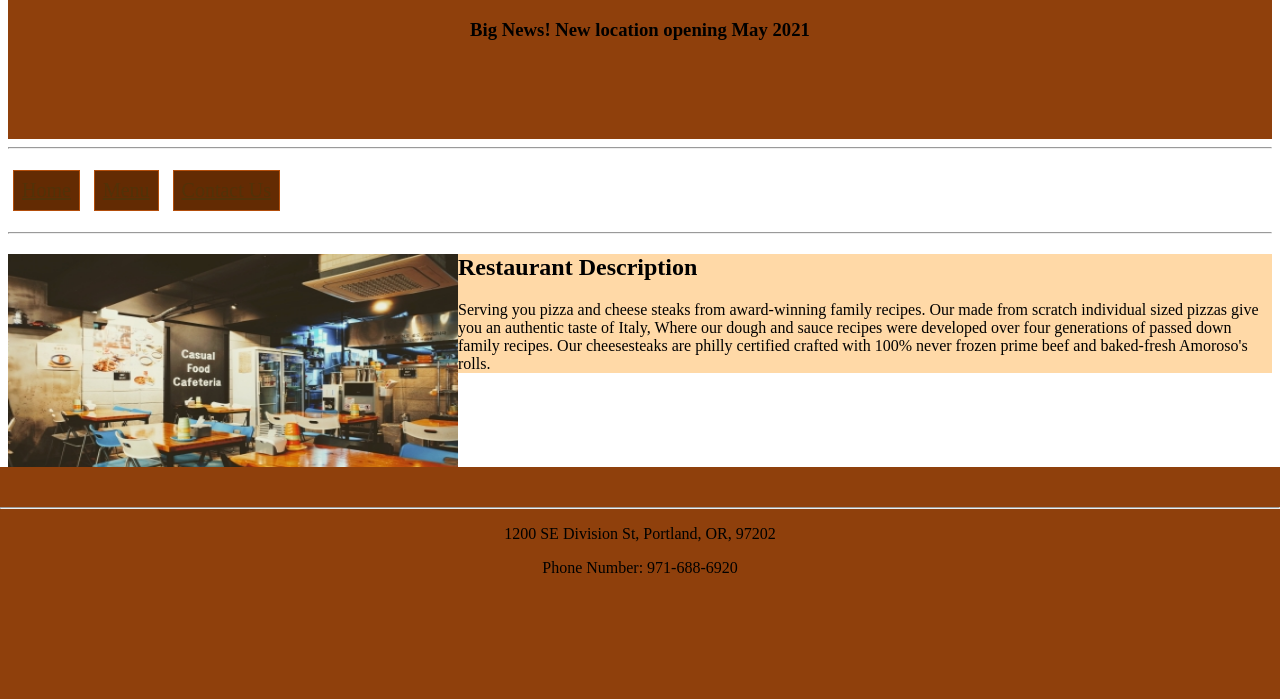
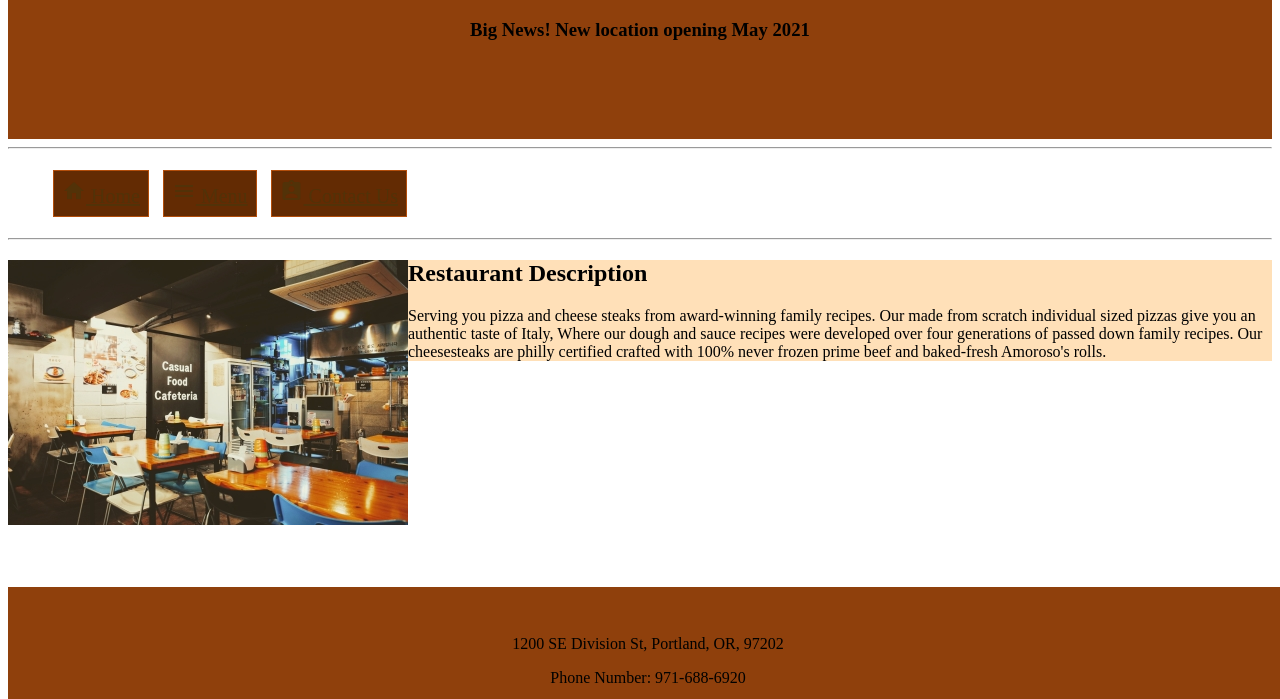
Before and after one commit to Devonjedi/SGProjects, a plain HTML site: page RestaurantWebsite/index.html in a window 1280 px wide. Shown: the part 101-800 px from the top of the page. Drawn offline with nearby package versions, Linux system fonts and the light colour scheme.

Commit message:
part 5 of restaurant website

```diff
--- a/RestaurantWebsite/index.html
+++ b/RestaurantWebsite/index.html
@@ -3,14 +3,18 @@
 <html lang="en">
 
 <head>
+    <meta charset="utf-8">
+    <meta name="viewport" content="width=device-width, initial-scale=1, shrink-to-fit=no">
+
     <title>Rendezvous</title>
 
     <link href="styles/restaurantStyles.css" rel="stylesheet" type="text/css" />
+    <link rel="stylesheet" href="https://fonts.googleapis.com/icon?family=Material+Icons">
 
 <!-- Style sheet Internal-->
     <style>
         section {
-            background-color: rgb(255, 217, 167);
+            background-color: rgb(255, 224, 184);
         }
 
     </style>
@@ -20,6 +24,7 @@
 
 
 <body>
+    <div class = "container-fluid">
 
         <header class="jumbotron">
             <h1>Rendezvous</h1>
@@ -27,23 +32,31 @@
 
         </header>
 
-
+    <!--https://www.w3schools.com/w3css/w3css_icons.asp link for icon library-->
     <!--Nav bar links-->
     <nav>
         <hr/>
-        <p><a class="btn badge-pill" href="index.html">Home</a>
-        <a class="btn badge-pill" href="menu.html">Menu</a>
-        <a class="btn badge-pill" href="contact.html">Contact Us</a></p>
+        <ul>
+            <li><a class="btn badge-pill" href="index.html"><i class="material-icons">home</i> Home</a></li>
+            <li><a class="btn badge-pill" href="menu.html"><i class="material-icons">menu</i> Menu</a></li>
+            <li><a class="btn badge-pill" href="contact.html"><i class="material-icons">assignment_ind</i> Contact Us</a></li>
+        </ul>
+
         <hr/>
     </nav>
 
-
+    <div class="row">
     <section>
 
+        <div class="col-lg-3 col-md">
+    <!--div for picture-->
             <div class="format">
-            <img src="images/pexels-vedanti-239975.jpg" alt="Picture of restaurant cafeteria." width= "450" style= "height: 250px; float:left;" />
+            <img src="images/pexels-vedanti-239975.jpg" alt="Picture of restaurant cafeteria." class="img-fluid"  style="float:left;" />
+            </div>
         </div>
 
+        <div class="col-lg-9 col-md">
+    <!--div for text-->
             <article id="about">
                 <h2>Restaurant Description</h2>
 
@@ -55,12 +68,13 @@
 
             <div class="clear-float"></div>
             </article>
+        </div>
 
     </section>
+    </div >
 
+    <footer id="footer">
 
-    <footer>
-            <hr />
             <p>1200 SE Division St, Portland, OR, 97202  </p>
             <p>Phone Number: 971-688-6920</p>
     </footer>
@@ -71,10 +85,7 @@
     <script src="https://cdnjs.cloudflare.com/ajax/libs/popper.js/1.14.3/umd/popper.min.js" integrity="sha384-ZMP7rVo3mIykV+2+9J3UJ46jBk0WLaUAdn689aCwoqbBJiSnjAK/l8WvCWPIPm49" crossorigin="anonymous"></script>
     <script src="https://stackpath.bootstrapcdn.com/bootstrap/4.1.3/js/bootstrap.min.js" integrity="sha384-ChfqqxuZUCnJSK3+MXmPNIyE6ZbWh2IMqE241rYiqJxyMiZ6OW/JmZQ5stwEULTy" crossorigin="anonymous"></script>
 
+    </div>
 </body>
 
-
-
-
-
 </html>
--- a/RestaurantWebsite/styles/restaurantStyles.css
+++ b/RestaurantWebsite/styles/restaurantStyles.css
@@ -6,10 +6,7 @@ header, footer {
 
 
 }
-footer {
-    position: absolute;
-    bottom: 0; left: 0; right: 0;
-}
+
 
 
 .clear-float {
@@ -45,3 +42,23 @@ nav a:hover{
 nav a:active{
     text-decoration: none;
 }
+
+li {
+    display:inline;
+}
+
+#page-container {
+    position: relative;
+    min-height: 100vh;
+  }
+
+  #content-wrap {
+    padding-bottom: 2.5rem;    /* Footer height */
+  }
+
+  #footer {
+    position: absolute;
+    bottom: 0;
+    width: 100%;
+    height: 5rem;            /* Footer height */
+  }
```
Also changed, not shown: RestaurantWebsite/contact.html (+12 -7 lines), RestaurantWebsite/menu.html (+76 -10 lines). Lines whose indentation alone changed are shown as unchanged.
